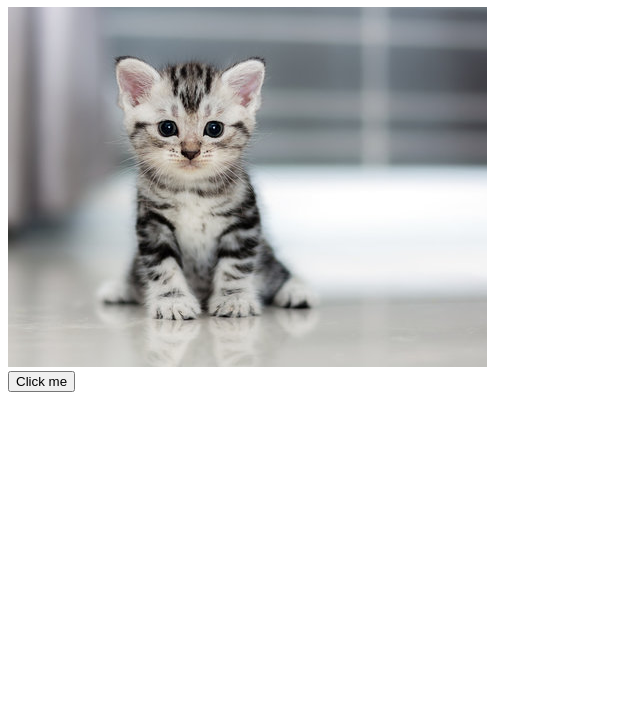
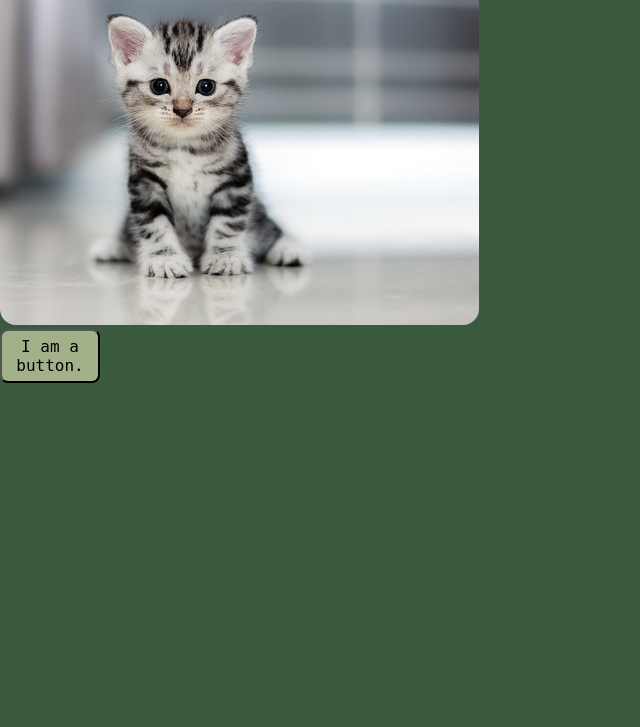
Before and after one commit to Chico-State-Computer-Science-Camp-2024/CS-Camp-24-Lawjay-Lee, a plain HTML site: page index.html in a window 1280 px wide. Shown: the part 73-800 px from the top of the page, without its empty margins (0-640 px from the left). Drawn offline with nearby package versions, Linux system fonts and the light colour scheme.

Commit message:
changed some color stuff, added main.cpp

```diff
--- a/css/style.css
+++ b/css/style.css
@@ -1,7 +1,31 @@
-#kitty{
+* {
+    margin: 0;
+    padding: 0;
+}
+
+body {
+    background: #3A5A40;
+    color: #DAD7CD;
+    font-family: "monospace";
+}
+
+#kitty {
     width: 100px;
     height: 100px;
     position: relative;
     top: 0;
     left: 0;
 }
+
+img {
+    border-radius: 16px;
+    border-color: #000;
+}
+
+button {
+    border-radius: 8px;
+    font-size: 16px;
+    font-family: "monospace";
+    background: #A3B18A;
+    padding: 6px;
+}
--- a/index.html
+++ b/index.html
@@ -1,19 +1,25 @@
 <!DOCTYPE html>
 <html lang="en">
+
 <head>
     <meta charset="UTF-8">
     <meta name="viewport" content="width=device-width, initial-scale=1.0">
-    <script src="https://code.jquery.com/jquery-3.7.1.min.js" integrity="sha256-/JqT3SQfawRcv/BIHPThkBvs0OEvtFFmqPF/lYI/Cxo=" crossorigin="anonymous"></script>
+    <script src="https://code.jquery.com/jquery-3.7.1.min.js"
+        integrity="sha256-/JqT3SQfawRcv/BIHPThkBvs0OEvtFFmqPF/lYI/Cxo=" crossorigin="anonymous"></script>
     <script src="/js/main.js"></script>
     <link rel="stylesheet" href="/css/style.css">
     <title>My Webpage</title>
 </head>
+
 <body>
     <!-- Your content goes here -->
-    <h1>Hello World!</h1>
+    <h1>Hello Lawjay!</h1>
     <div id="kitty">
-        <img src="images/kitten.jpg" alt="This is a kitten.">
-        <button id="btn">Click me</button>
+        <div id="kitty-img">
+            <img src="images/kitten.jpg" alt="This is a kitten.">
+        </div>
+        <button id="btn">I am a button.</button>
     </div>
 </body>
+
 </html>
--- a/js/main.js
+++ b/js/main.js
@@ -1,4 +1,4 @@
-$( document ).ready(function() {
+$(document).ready(function() {
     $('#btn').click(function() {
         window.alert("DID YOU JUST CLICK ME?!");
     });
```
Also changed, not shown: 1 other file.
